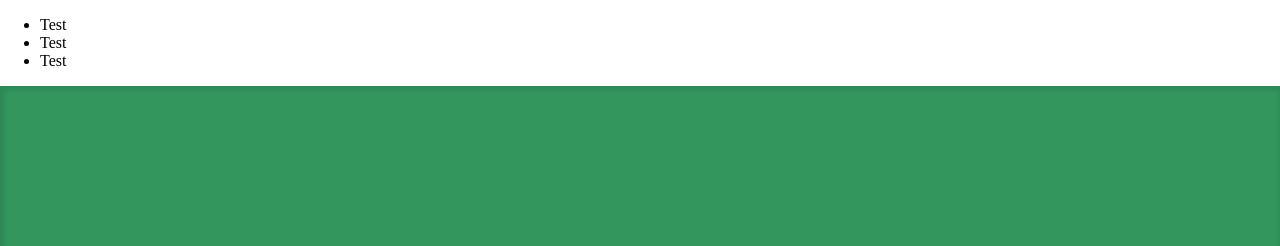
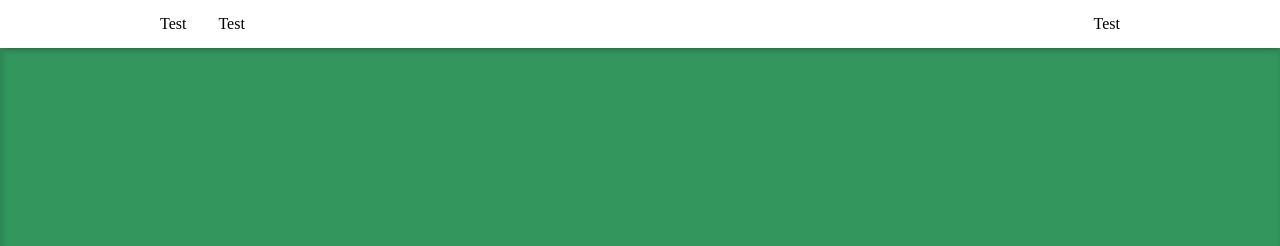
Before and after one commit to clvarley/docs, a website: page public/index.html in a window 1280 px wide. Shown: the top 246 px of the page. Drawn offline with nearby package versions, Linux system fonts and the light colour scheme; files that its build step writes are made by us from their sources.

Commit message:
Early pass at the menu

```diff
--- a/public/index.html
+++ b/public/index.html
@@ -10,7 +10,7 @@
     </head>
     <body>
         <header id="header" class="header">
-            <nav id="navigation" class="navigation">
+            <nav id="navigation" class="navigation content">
                 <ul class="menu navigation__main">
                     <li class="menu__item">
                         <a class="menu__link" href="#">Test</a>
--- a/src/sass/components/_header.scss
+++ b/src/sass/components/_header.scss
@@ -3,5 +3,9 @@
  */
 
 .header {
-
+    top: 0;
+    position: sticky;
+    background-color: $colour-white;
+    box-shadow: .0625rem .0625rem .375rem -.25rem $colour-black;
+    // box-shadow: 1px 1px 6px 4px #0F0A0A;
 }
--- a/src/sass/components/_menu.scss
+++ b/src/sass/components/_menu.scss
@@ -3,5 +3,23 @@
  */
 
 .menu {
+    margin: 0;
+    padding: 0;
+    list-style: none;
+    line-height: 1;
 
+    @media ( min-width: $tablet ) {
+        display: flex;
+    }
+
+    &__item {
+        &--right {
+            margin-left: auto;
+        }
+    }
+
+    &__link {
+        display: block;
+        @extend %padding;
+    }
 }
--- a/src/sass/main.scss
+++ b/src/sass/main.scss
@@ -24,6 +24,9 @@
 @import "./components/footer";
 @import "./components/header";
 @import "./components/hero";
+@import "./components/menu";
+@import "./components/navigation";
+
 
 /* ============ Elements ============ */
 
```
Also changed, not shown: src/sass/components/_navigation.scss (line endings or trailing spaces).
